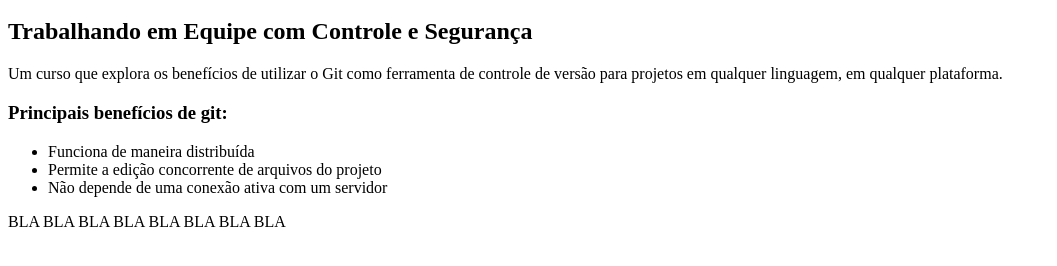
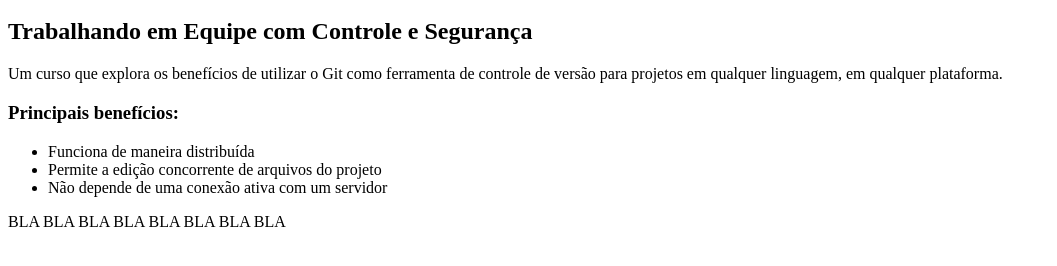
Before and after one commit to bosseur/curso-git, a plain HTML site: page index.html in a window 1280 px wide. Shown: the part 48-314 px from the top of the page, without its empty margins (0-1057 px from the left). Drawn offline with Linux system fonts and the light colour scheme.

Commit message:
outro teste

```diff
--- a/index.html
+++ b/index.html
@@ -7,7 +7,7 @@
 
         <p>Um curso que explora os benefícios de utilizar o Git como ferramenta de controle de versão para projetos em qualquer linguagem, em qualquer plataforma.</p>
 
-        <h3>Principais benefícios de git:</h3>
+        <h3>Principais benefícios:</h3>
         <ul>
             <li>Funciona de maneira distribuída</li>
             <li>Permite a edição concorrente de arquivos do projeto</li>
```
